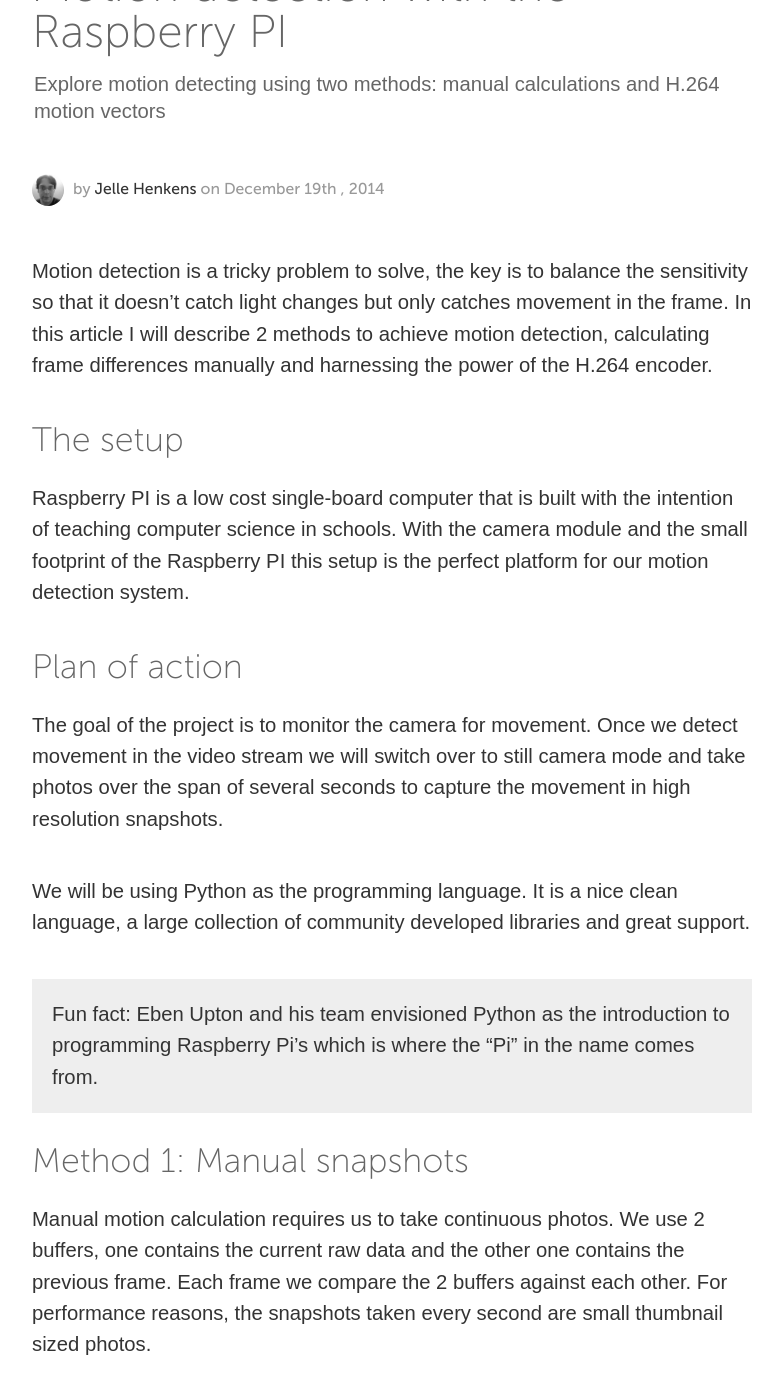
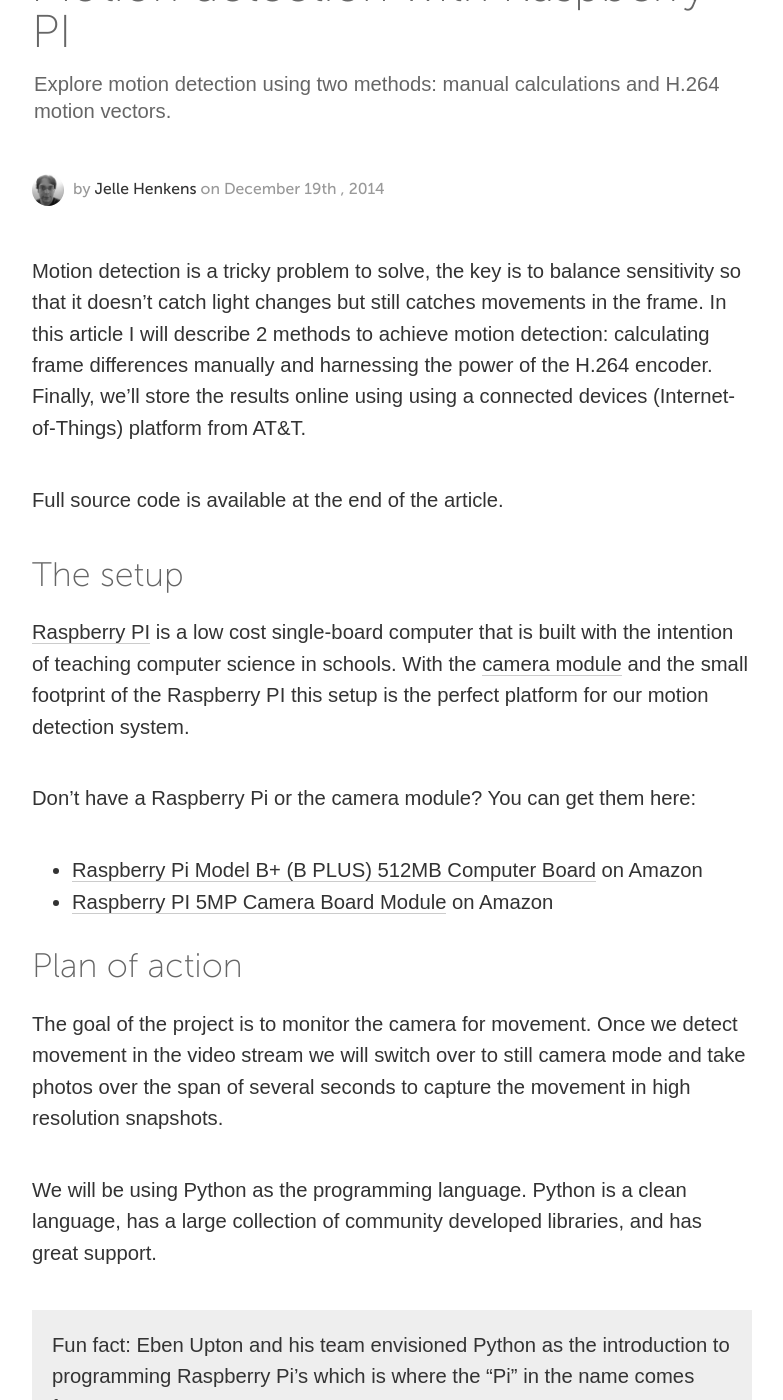
Before and after one commit to JonathanHorowitzCB/citrusbyte.github.io, a Jekyll site: the page built from _posts/2014-12-19-pimotion.markdown, in a window 1280 px wide and 1400 px high, scrolled down 220 px. Shown: the whole window, without its empty margins (248-1031 px from the left). Built offline with Jekyll 4.4.1, drawn with Linux system fonts in a browser that asks for light colours; some of the changed text lies outside the part shown.

Commit message:
Grammar fixes

```diff
--- a/_posts/2014-12-19-pimotion.markdown
+++ b/_posts/2014-12-19-pimotion.markdown
@@ -1,31 +1,38 @@
 ---
 layout: post
-title:  "Motion detection with the Raspberry PI"
-description: "Explore motion detecting using two methods: manual calculations and H.264 motion vectors"
+title:  "Motion detection with Raspberry PI"
+description: "Explore motion detection using two methods: manual calculations and H.264 motion vectors."
 date:   2014-12-19 12:52:00
 categories: code
 author: jhenkens
 ---
 
-Motion detection is a tricky problem to solve, the key is to balance the sensitivity so that it doesn't catch light changes but only catches movement in the frame. In this article I will describe 2 methods to achieve motion detection, calculating frame differences manually and harnessing the power of the H.264 encoder.
+Motion detection is a tricky problem to solve, the key is to balance sensitivity so that it doesn't catch light changes but still catches movements in the frame. In this article I will describe 2 methods to achieve motion detection: calculating frame differences manually and harnessing the power of the H.264 encoder. Finally, we'll store the results online using using a connected devices (Internet-of-Things) platform from AT&T.
+
+Full source code is available at the end of the article.
 
 # The setup
 
-Raspberry PI is a low cost single-board computer that is built with the intention of teaching computer science in schools. With the camera module and the small footprint of the Raspberry PI this setup is the perfect platform for our motion detection system.
+[Raspberry PI](http://www.raspberrypi.org/) is a low cost single-board computer that is built with the intention of teaching computer science in schools. With the [camera module](http://www.raspberrypi.org/products/camera-module/) and the small footprint of the Raspberry PI this setup is the perfect platform for our motion detection system.
+
+Don't have a Raspberry Pi or the camera module? You can get them here:
+
+* [Raspberry Pi Model B+ (B PLUS) 512MB Computer Board](http://www.amazon.com/Raspberry-Pi-Model-512MB-Computer/dp/B00LPESRUK/ref=sr_1_2?s=pc&ie=UTF8&qid=1419632605&sr=1-2&keywords=raspberry+pi) on Amazon
+* [Raspberry PI 5MP Camera Board Module](http://www.amazon.com/Raspberry-5MP-Camera-Board-Module/dp/B00E1GGE40/ref=sr_1_1?s=pc&ie=UTF8&qid=1419632621&sr=1-1&keywords=raspberry+pi+camera+module) on Amazon
 
 # Plan of action
 
 The goal of the project is to monitor the camera for movement. Once we detect movement in the video stream we will switch over to still camera mode and take photos over the span of several seconds to capture the movement in high resolution snapshots.
 
-We will be using Python as the programming language. It is a nice clean language, a large collection of community developed libraries and great support.
+We will be using Python as the programming language. Python is a clean language, has a large collection of community developed libraries, and has great support.
 
 > Fun fact: Eben Upton and his team envisioned Python as the introduction to programming Raspberry Pi's which is where the "Pi" in the name comes from.
 
 # Method 1: Manual snapshots
 
-Manual motion calculation requires us to take continuous photos. We use 2 buffers, one contains the current raw data and the other one contains the previous frame. Each frame we compare the 2 buffers against each other. For performance reasons, the snapshots taken every second are small thumbnail sized photos.
+Manual motion calculation requires us to take continuous photos. We use 2 buffers, one contains the current raw data and the other one contains the previous frame. After capturing each frame we compare the 2 buffers against each other. For performance reasons the snapshots taken every second are small thumbnail sized photos.
 
-We loop through all the pixels in the green channel of the 2 buffers. Each pixel value from frame 1 is compared to the matching pixel in frame 2. If the value differs more than the threshold the pixel is considered different and added to the count. Once this process is completed and the total number of changed pixels is higher than the sensitivity we consider movement to be detected and take a full snapshot.
+We loop through all the pixels in the green channel of the 2 buffers because the green channel is the highest quality channel. Each pixel value from frame 1 is compared to the matching pixel in frame 2. If the value differs more than the threshold the pixel is considered different and added to the count. Once this process is completed and the total number of changed pixels is higher than the sensitivity we consider movement to be detected and take a full snapshot.
 
 {% highlight Python linenos %}
 threshold = 10
@@ -67,16 +74,15 @@
     buffer1 = buffer2
 {% endhighlight %}
 
+## Manual Snapshot Final Thoughts
 
-## Conclusions:
-
-The idea is simple and straightforward but there is one big disadvantage to this approach. Calculating movement by comparing raw pixel values makes it overly sensitive to static, brightness changes and minor movements. These are not the movements that we like to detect. This results in a lot of false positives.
+The idea is simple and straightforward but there is one big disadvantage to this approach. Calculating movement by comparing raw pixel values makes it overly sensitive to static, brightness changes and minor movements. These are not the movements that we like to detect which results in a lot of false positives.
 
 # Method 2: Using motion vectors
 
-The first thing I wanted to do is to prevent using shell commands, after digging I found the [picamera python library](http://picamera.readthedocs.org/en/release-1.8/) that achieves this requirement.
+The first thing I wanted to do is to prevent using shell commands, after researching online I found the [picamera python library](http://picamera.readthedocs.org/en/release-1.8/) that achieves this requirement.
 
-The Raspberry PI's camera is capable of outputting the motion vector estimated that the H.264 encoder calculates while compressing video. We will harness this data by outputting it to a separate video channel stream.
+The Raspberry PI's camera is capable of outputting the motion vector estimates that the H.264 encoder calculates while compressing video. We will harness this data by outputting it to a separate video channel stream.
 
 {% highlight Python linenos %}
 class PiMotion:
```
Also changed, not shown: other parts of _posts/2014-12-19-pimotion.markdown (+2 -2 lines).
